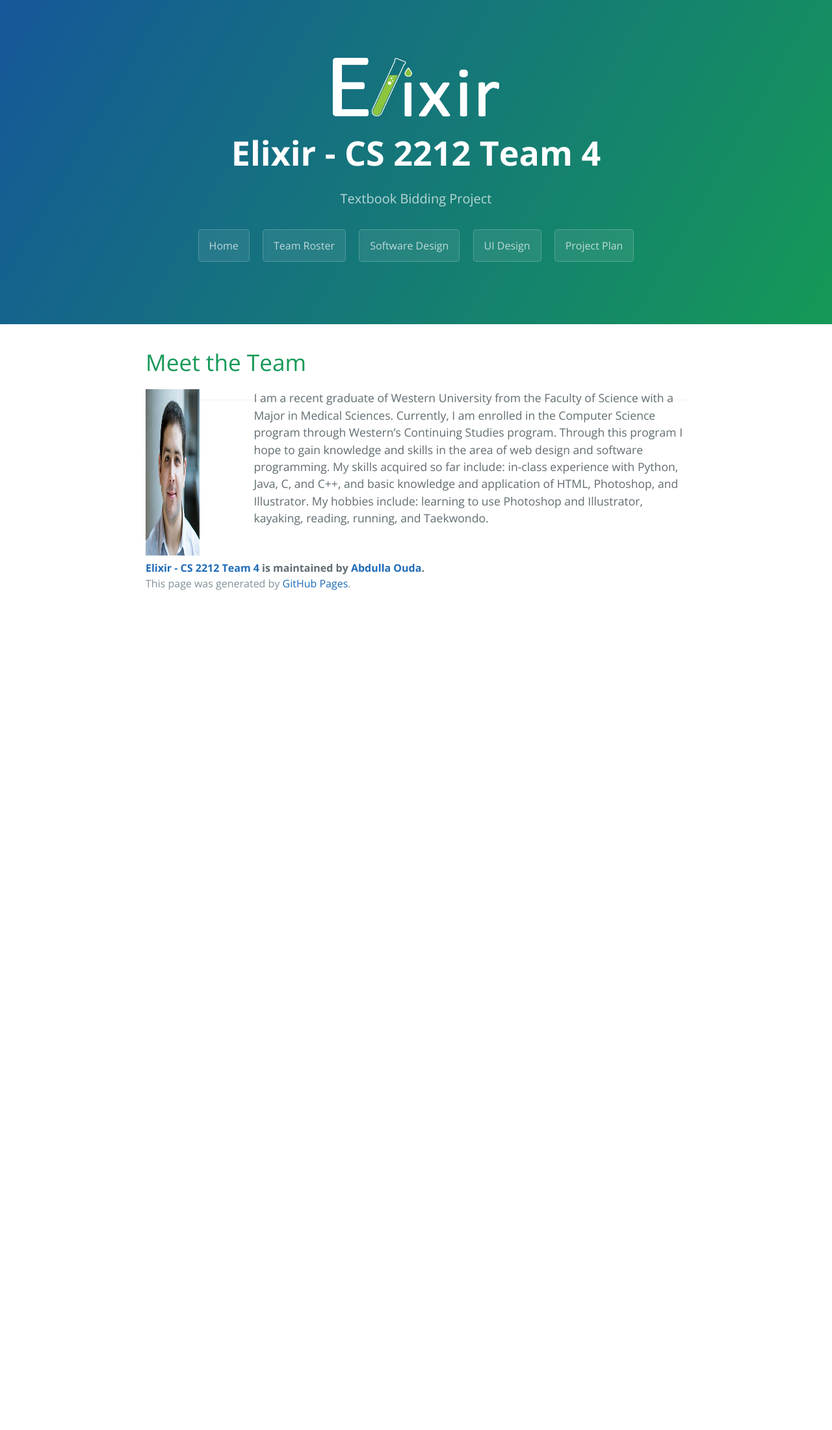
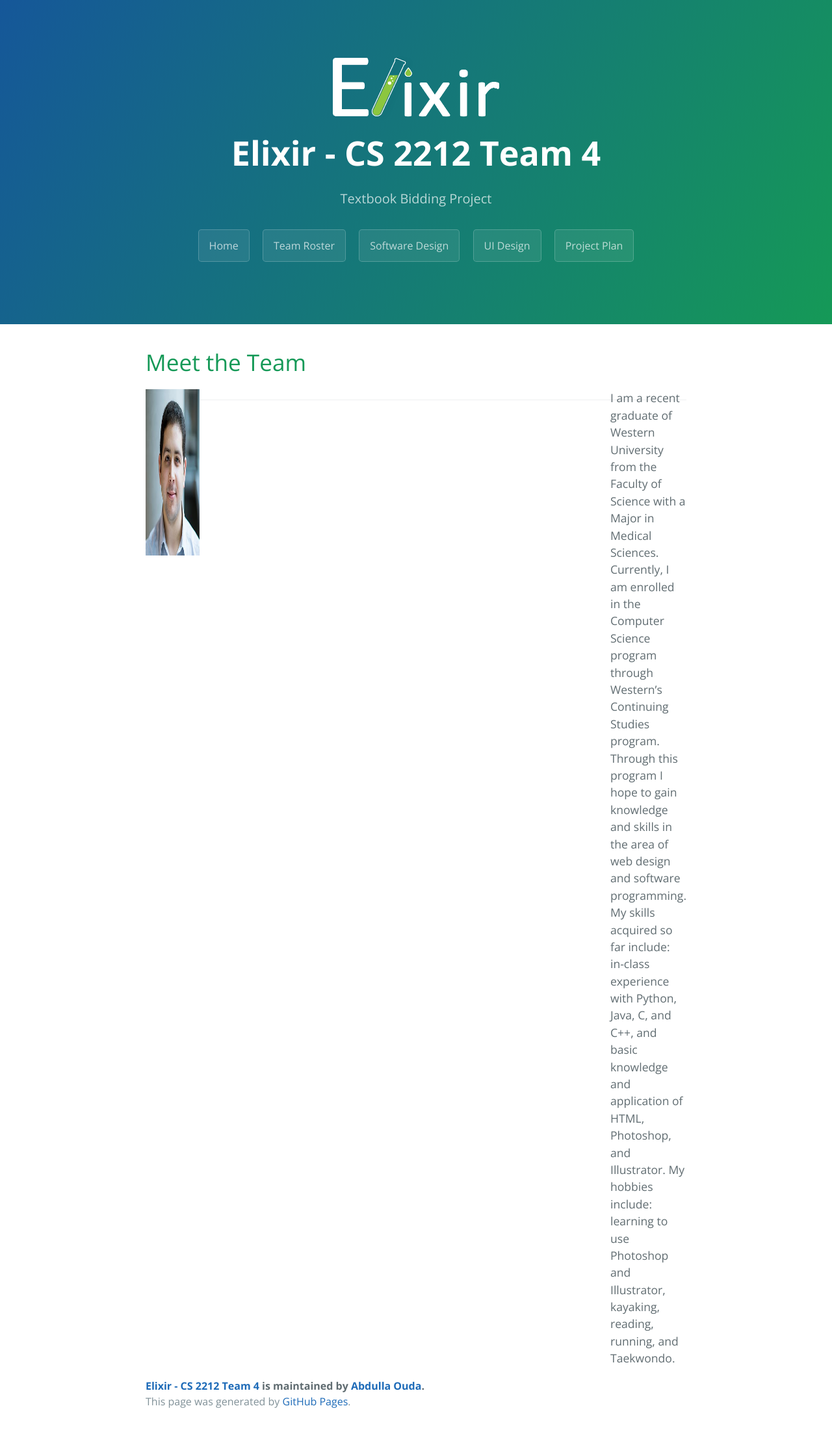
Before and after one commit to zpan45/textbook.town, a Jekyll site: the page built from docs/roster.html, in a window 1280 px wide. Shown: the whole page at 65% size. Built offline with Jekyll 4.4.1, drawn with Linux system fonts in a browser that asks for light colours; before the commit the page ends 942 px from its top, so only the background shows below that.

Commit message:
Update roster.html

```diff
--- a/docs/roster.html
+++ b/docs/roster.html
@@ -10,7 +10,7 @@ title: {{ site.name }}
         <span style="float:left;width: 10%;">
             <img src="images/Abdulla.jpg" width="256" height="256" />
         </span>
-        <span style="float:right;width: 80%;">
+        <span style="float:right;width: 10%;">
             <p style="float:right; display:block;">I am a recent graduate of Western University from the Faculty of Science with a Major in Medical Sciences. Currently, I am enrolled in the Computer Science program through Western’s Continuing Studies program. Through this program I hope to gain knowledge and skills in the area of web design and software programming. My skills acquired so far include: in-class experience with Python, Java, C, and C++, and basic knowledge and application of HTML, Photoshop, and Illustrator. My hobbies include: learning to use Photoshop and Illustrator, kayaking, reading, running, and Taekwondo.
             </p>
         </span>
```
